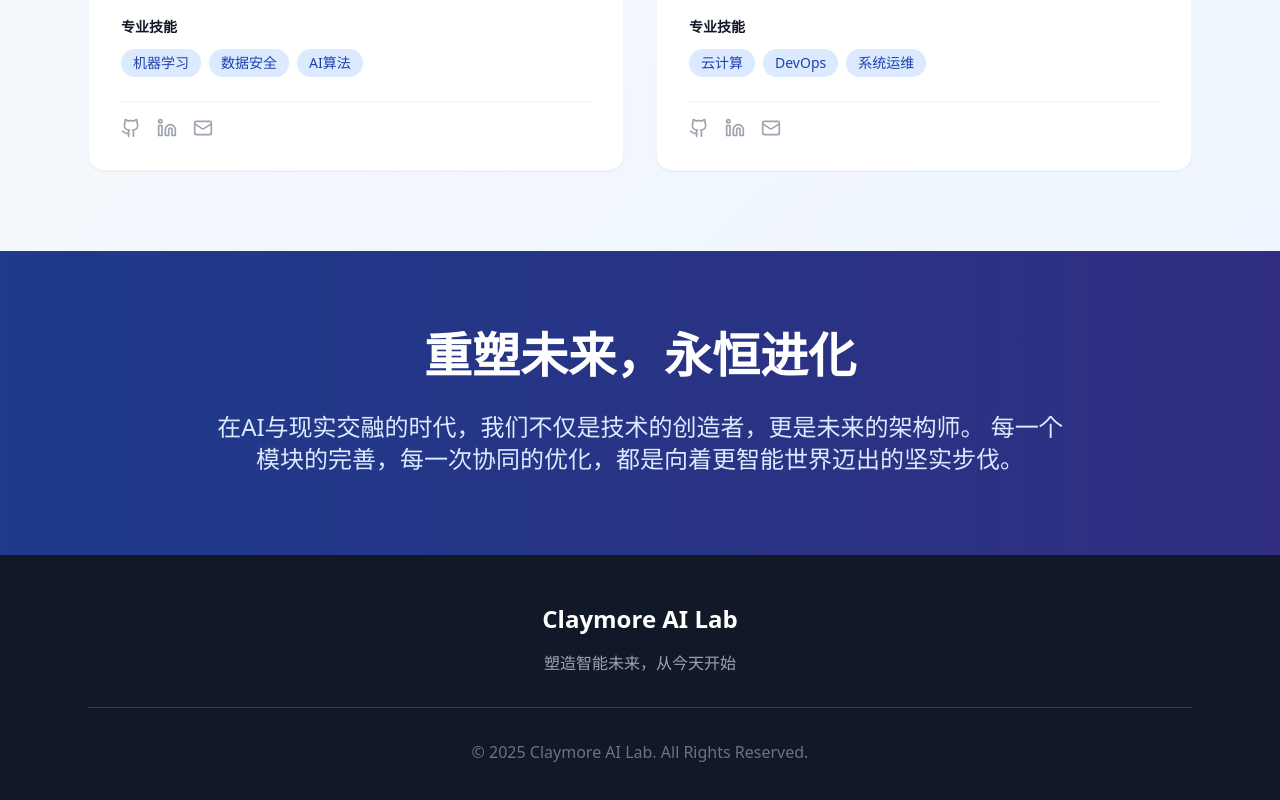
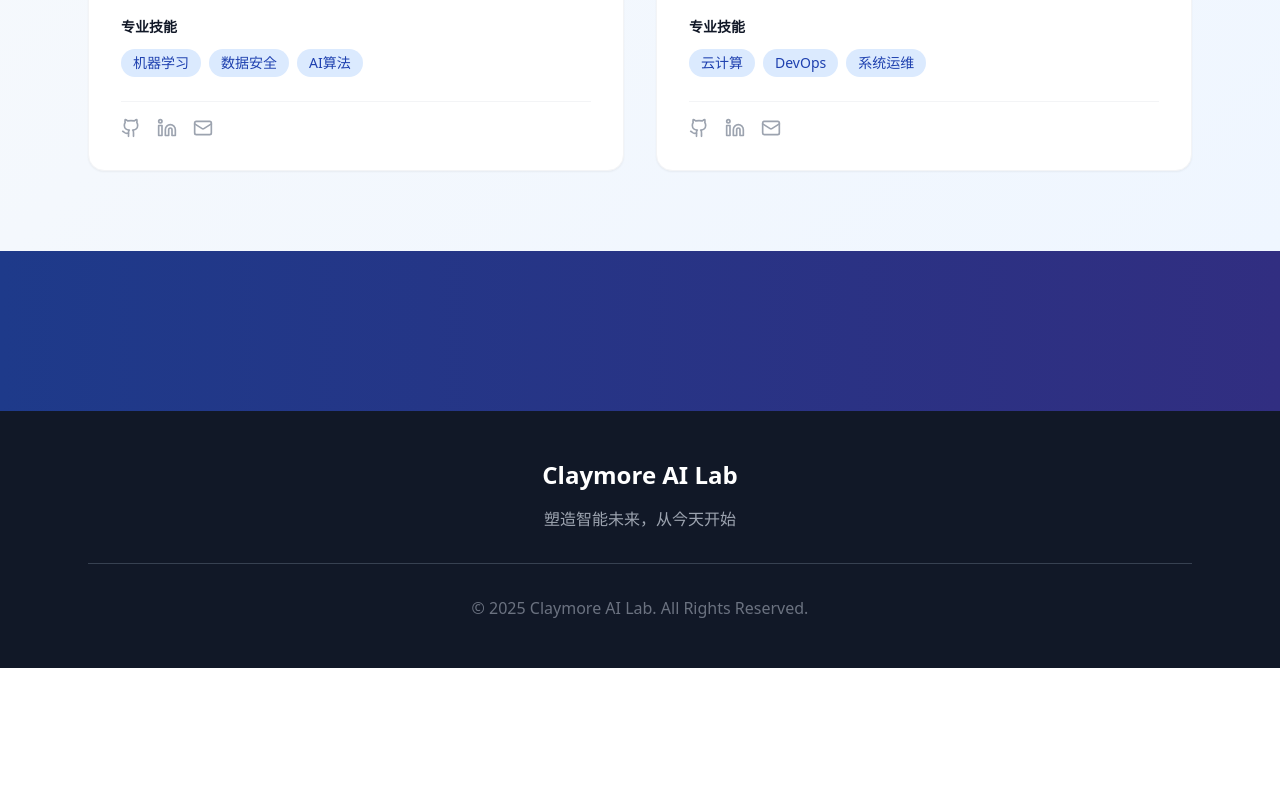
Before and after one commit to cdnfg2302/claymore-new, a React (Vite) app: page / in a window 1280 px wide. Shown: the part 2708-3508 px from the top of the page. After the commit the page ends 3376 px from the top, so only its background shows below. Built offline with nearby package versions, Linux system fonts and the light colour scheme.

Commit message:
Delete "Reshape Future" text
Delete all text from the "Reshape Future, Eternal Evolution" module in `src/components/AboutPage.tsx`.

```diff
--- a/src/components/AboutPage.tsx
+++ b/src/components/AboutPage.tsx
@@ -442,13 +442,6 @@ const AboutPage: React.FC = () => {
       {/* Mission Statement */}
       <div id="products" className="bg-gradient-to-r from-blue-900 to-indigo-900 text-white py-20">
         <div className="max-w-4xl mx-auto px-6 text-center">
-          <h2 className="text-4xl md:text-5xl font-bold mb-8">
-            重塑未来，永恒进化
-          </h2>
-          <p className="text-xl md:text-2xl text-blue-100 leading-relaxed font-light">
-            在AI与现实交融的时代，我们不仅是技术的创造者，更是未来的架构师。
-            每一个模块的完善，每一次协同的优化，都是向着更智能世界迈出的坚实步伐。
-          </p>
         </div>
       </div>
 
```
